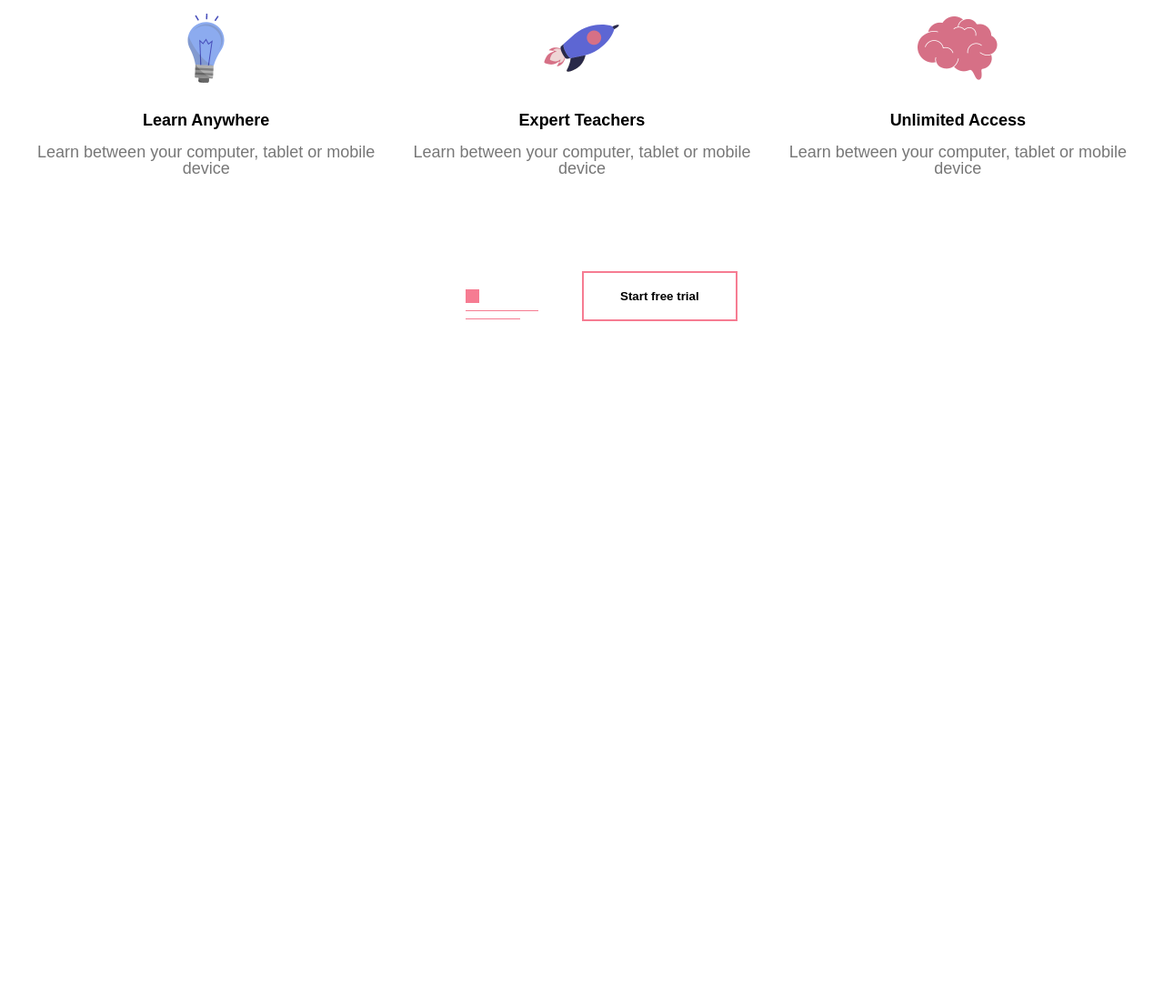
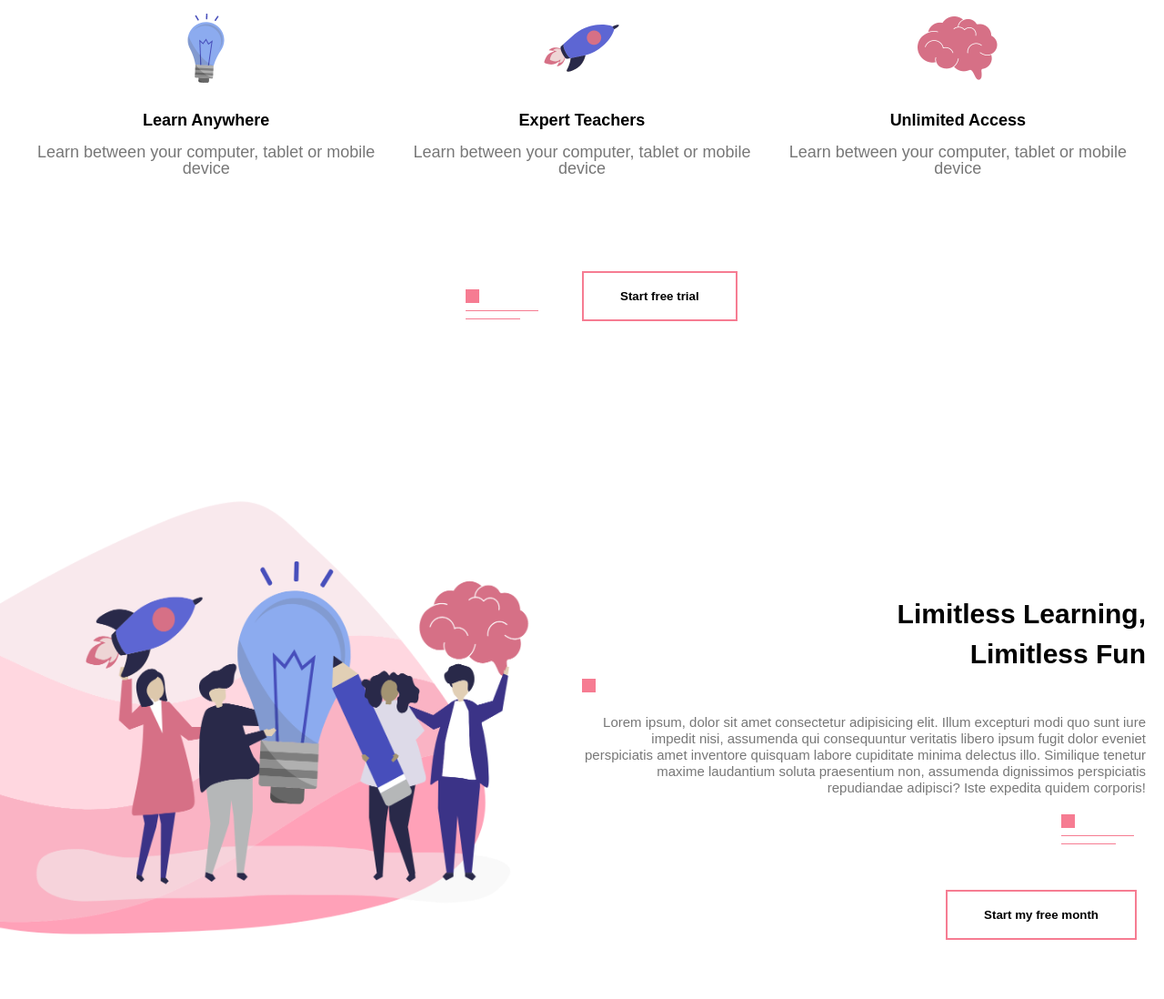
Before and after one commit to nabin154/businessdesign, a plain HTML site: page index.html in a window 1280 px wide. Shown: the part 1702-2800 px from the top of the page at 91% size. Before the commit the page ends 2080 px from the top, so only its background shows below. Drawn offline with Linux system fonts and the light colour scheme.

Commit message:
this is second updt

```diff
--- a/index.html
+++ b/index.html
@@ -107,7 +107,31 @@
 
     </section>
 
+    <section id="courses">
+        <div class="leftcol">
+            <img src="images/offer.png" alt="" />
+        </div>
+        <div class="rightcol">
+            <h1>Limitless learning,</h1>
+            <h1>Limitless fun</h1>
+            <span class="line1"></span>
 
+            <p>
+                Lorem ipsum, dolor sit amet consectetur adipisicing elit. Illum
+                excepturi modi quo sunt iure impedit nisi, assumenda qui consequuntur
+                veritatis libero ipsum fugit dolor eveniet perspiciatis amet inventore
+                quisquam labore cupiditate minima delectus illo. Similique tenetur
+                maxime laudantium soluta praesentium non, assumenda dignissimos
+                perspiciatis repudiandae adipisci? Iste expedita quidem corporis!
+            </p>
+            <div class="line" id="about-line">
+                <span class="line1"></span><br />
+                <span class="line2"></span><br />
+                <span class="line3"></span>
+            </div>
+            <button class="common-btn" id="btn2">Start my free month</button>
+
+    </section>
 
 
 
--- a/style.css
+++ b/style.css
@@ -251,10 +251,41 @@ min-height: 60px;
     padding-left: 40%;
 
 }
+#courses{
+    min-height: 60vh;
+    max-width: fit-content;
+    margin-top: 20vh;
+    display: flex;
 
+}
+#courses .leftcol
+{
+    flex-basis: 50%;
+}
+#courses .leftcol img
+{
+    width: 100%;
+}
+#courses .rightcol{
+    flex-basis: 50%;
+}
+#courses .rightcol{
+padding: 120px 20px;
 
+}
 
+.rightcol h1{
+    text-align: right;
+    font-weight: bold;
+    text-transform: capitalize;
+    margin-bottom: 10px;
+}
 
+#btn2{
+    position: absolute;
+    right: 0;
+    margin-right: 30px;
+}
 
 
 
@@ -288,7 +319,7 @@ min-height: 60px;
     .rightcol{
         margin: 0 50px;
         text-align: center;
-        min-height: 100vh;
+        min-height: 50vh;
 
     }
     .rightcol p{
@@ -331,6 +362,12 @@ text-align: center;
 display: none;
 
 }
+#btn2{
+    position: absolute;
+    left: 30%;
+    width: fit-content;
+}
+
 }
 @media (min-width:400px) and (max-width:700px) {
 
@@ -345,4 +382,9 @@ display: none;
     margin: 10px;
 
     }
+    #btn2{
+        position: absolute;
+        left: 30%;
+        width: fit-content;
+    }
 }
```
